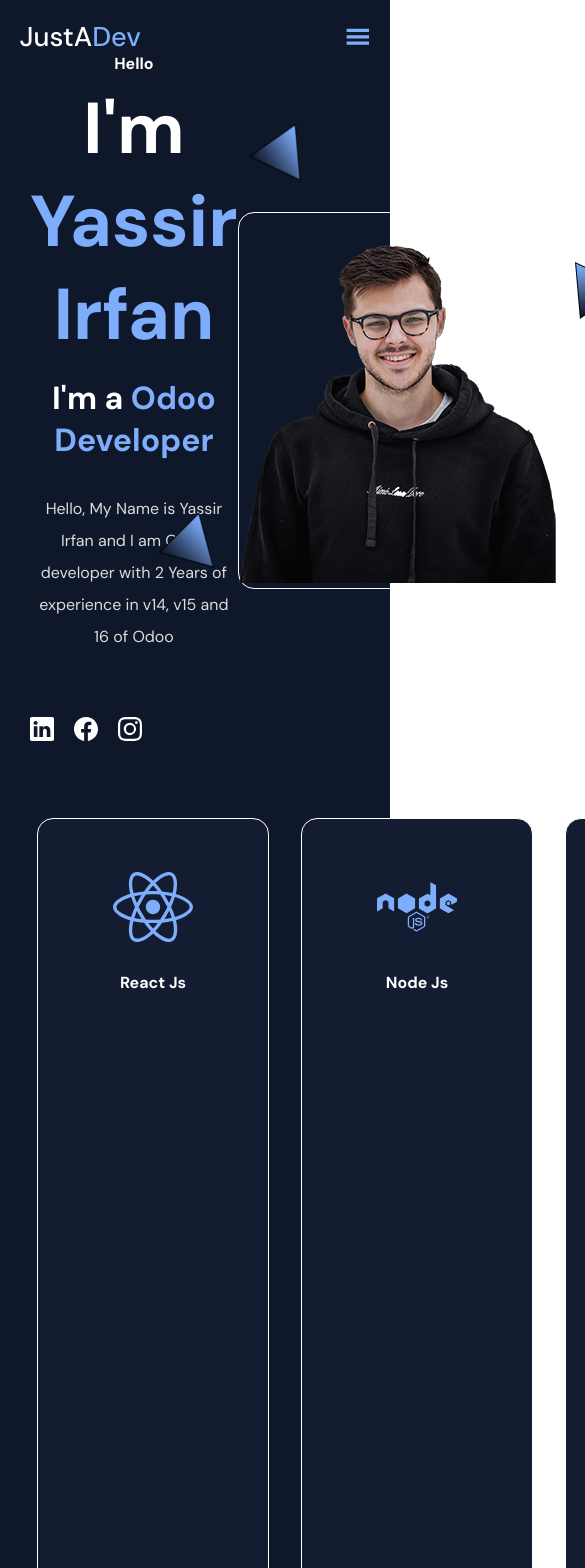
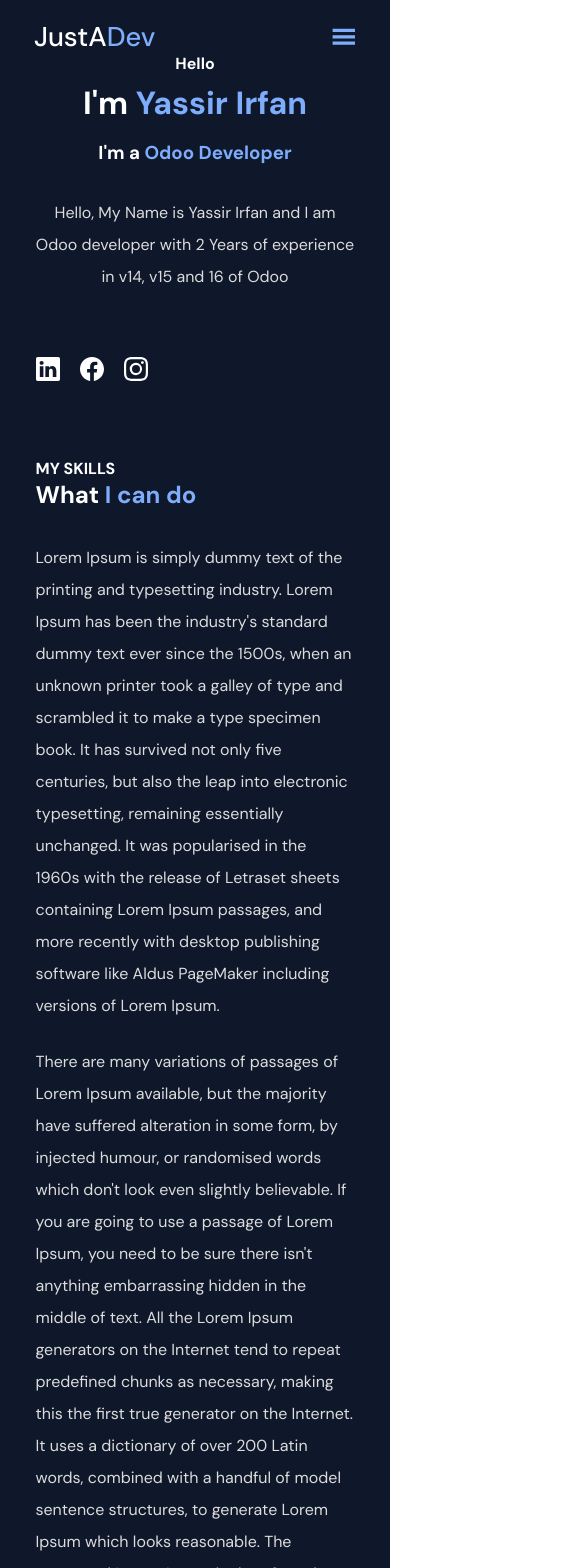
Before and after one commit to yassirirfan/personal-portfolio-react, a React (Create React App) app: page / in a window 390 px wide. Shown: the top 1568 px of the page, 585 px wide, since content can reach past the window. Built offline with nearby package versions, Linux system fonts and the light colour scheme.

Commit message:
[ADD] responsiveness

```diff
--- a/src/components/Footer.jsx
+++ b/src/components/Footer.jsx
@@ -37,7 +37,7 @@ function Footer() {
             Contact <BlueText>Me Here</BlueText>
         </Heading>
         <PaddingContainer top="3rem">
-            <FlexContainer justify="center">
+            <FlexContainer justify="center" responsiveFlex>
                 <ContactForm>
                         <PaddingContainer bottom="2rem">
                             <FormLabel>Name: </FormLabel>
--- a/src/components/MyProjects.jsx
+++ b/src/components/MyProjects.jsx
@@ -14,6 +14,9 @@ const MyProjects = () => {
         id="Projects"
         top="5%"
         bottom="5%"
+        responsiveTop="20%"
+        responsiveLeft="1rem"
+        responsiveRight="1rem"
     >
         <Heading as="h4" size="h4">
             MY PROJECTS
--- a/src/components/MySkills.jsx
+++ b/src/components/MySkills.jsx
@@ -24,8 +24,14 @@ const MySkills = () => {
       id="Skills"
       top="10%"
       bottom="10%"
+      responsiveLeft="1rem"
+      responsiveRight="1rem"
     >
-      <FlexContainer fullWidthChild>
+      <FlexContainer
+        responsiveFlex
+        responsiveDirection="column-reverse"
+        fullWidthChild
+      >
         {/* ---left-container-- */}
         <SkillCardContainer>
           {Skills.map((skill) => (
--- a/src/components/NavbBar.jsx
+++ b/src/components/NavbBar.jsx
@@ -1,43 +1,57 @@
-import React, { useState } from 'react'
+import React, { useState, useEffect } from "react";
 
 import {
   PaddingContainer,
   FlexContainer,
   Container,
-  BlueText
-} from  '../styles/Global.styled';
+  BlueText,
+} from "../styles/Global.styled";
 
-import{ GiHamburgerMenu } from 'react-icons/gi';
-import { NavbBarContainer, Logo, MenuIcon } from '../styles/NavBar.styled';
-import { NavMenu } from './layouts/NavMenu'
+import { GiHamburgerMenu } from "react-icons/gi";
+import { NavbBarContainer, Logo, MenuIcon } from "../styles/NavBar.styled";
+import { NavMenu } from "./layouts/NavMenu";
+import { theme } from "../utils/Theme";
 
 function NavbBar() {
-  const [openMenu, setOpenMenu] = useState(false)
+  const [openMenu, setOpenMenu] = useState(false);
+  const [sticky, setSticky] = useState(false);
+
+  useEffect(() => {
+  const onScroll = () => {
+    window.pageYOffset > 50 ? setSticky(true) : setSticky(false);
+  };
+  window.addEventListener("scroll", onScroll);
+  return () => window.removeEventListener("scroll", onScroll);
+  }, []);
+
   return (
-    <NavbBarContainer bgColor="transparent">
+    <NavbBarContainer bgColor={sticky ? theme.colors.primary : "transparent"}>
       <PaddingContainer
         top="1.2rem"
         bottom="1.2rem"
+        responsiveLeft="1rem"
+        responsiveRight="1rem"
       >
         <Container>
-          <FlexContainer justify="space-between">
+          <FlexContainer justify="space-between" responsiveFlex>
             {/* --left-logo-- */}
             <Logo>
-                JustA<BlueText>Dev</BlueText>
+              JustA<BlueText>Dev</BlueText>
             </Logo>
             {/* --right-logo-- */}
             <MenuIcon
-              onClick={() => { setOpenMenu(true) }}
+              onClick={() => {
+                setOpenMenu(true);
+              }}
             >
-                <GiHamburgerMenu />
+              <GiHamburgerMenu />
             </MenuIcon>
-
           </FlexContainer>
         </Container>
         {openMenu && <NavMenu setOpenMenu={setOpenMenu} />}
       </PaddingContainer>
     </NavbBarContainer>
-  )
+  );
 }
 
-export default NavbBar
+export default NavbBar;
--- a/src/components/Showcase.jsx
+++ b/src/components/Showcase.jsx
@@ -1,5 +1,5 @@
-import React from 'react'
-
+import React from "react";
+import { motion } from "framer-motion";
 import {
     PaddingContainer,
     FlexContainer,
@@ -7,22 +7,22 @@ import {
     ParaText,
     BlueText,
     IconContainer,
-} from  '../styles/Global.styled'
+} from "../styles/Global.styled";
 
 import {
     ShowcaseImageCard,
     ShowcaseParticleContainer,
-    Particle
-} from '../styles/Showcase.styled'
+    Particle,
+} from "../styles/Showcase.styled";
 
 import {
     BsLinkedin,
     BsFacebook,
     BsInstagram
-} from 'react-icons/bs'
+} from "react-icons/bs";
 
-import ShowcaseImage from '../assets/showcase-img.png'
-import BackroundImage from '../assets/particle.png'
+import ShowcaseImage from "../assets/showcase-img.png";
+import BackroundImage from "../assets/particle.png";
 
 const Showcase = () => {
     return (
@@ -32,28 +32,32 @@ const Showcase = () => {
         right="10%"
         top="15%"
         bottom="10%"
+        responsiveLeft="1rem"
+        responsiveRight="1rem"
+        responsiveTop="8rem"
     >
         <FlexContainer align="center" text_align="left" fullWidthChild>
-
         {/* ---left-content--- */}
-            <div>
-
-                <Heading as="h4" size="h4"> Hello </Heading>
-
-                <Heading as="h1" size="h1" top="0.5rem"bottom="1rem">
+        <motion.div
+            initial={{ x: -50, opacity: 0}}
+            whileInView={{ x: 0, opacity: 1}}
+            transition={{ type: 'tween', duration: 1}}
+        >
+            <Heading as="h4" size="h4">
+            {" "} Hello {" "}
+            </Heading>
+            <Heading as="h1" size="h1" top="0.5rem" bottom="1rem">
             I'm <BlueText>Yassir Irfan</BlueText>
             </Heading>
-
             <Heading as="h3" size="h3">
             I'm a <BlueText>Odoo Developer</BlueText>
             </Heading>
-
-                <ParaText as="p" top="2rem" bottom="4rem">Hello, My Name is Yassir Irfan and I am  Odoo
-                    developer with 2 Years of experience in v14, v15 and 16 of Odoo
+            <ParaText as="p" top="2rem" bottom="4rem">
+                Hello, My Name is Yassir Irfan and I am Odoo developer with 2 Years
+                of experience in v14, v15 and 16 of Odoo
             </ParaText>
-
             {/* ---social-icons--- */}
-                <FlexContainer gap="20px">
+            <FlexContainer gap="20px" responsiveFlex>
             <IconContainer color="white" size="1.5rem">
                 <BsLinkedin />
             </IconContainer>
@@ -64,8 +68,7 @@ const Showcase = () => {
                 <BsInstagram />
             </IconContainer>
             </FlexContainer>
-
-            </div>
+        </motion.div>
 
         {/* ---right-content--- */}
         <FlexContainer justify="flex-end">
@@ -97,9 +100,8 @@ const Showcase = () => {
             </ShowcaseParticleContainer>
         </FlexContainer>
         </FlexContainer>
+    </PaddingContainer>
+    );
+};
 
-    </PaddingContainer>
-  )
-}
-
-export default Showcase
+export default Showcase;
--- a/src/components/layouts/NavMenu.jsx
+++ b/src/components/layouts/NavMenu.jsx
@@ -17,7 +17,7 @@ export const NavMenu = ({setOpenMenu}) => {
         <PaddingContainer
             left="5%" right="5%" top="2rem"
         >
-            <FlexContainer justify="flex-end">
+            <FlexContainer justify="flex-end" responsiveFlex>
                 <MenuIcon onClick = {() => setOpenMenu(false)}>
                     <AiOutlineClose />
                 </MenuIcon>
@@ -28,6 +28,7 @@ export const NavMenu = ({setOpenMenu}) => {
             <FlexContainer
               direction="column"
               align="center"
+              responsiveFlex
             >
               {NavLinks.map((link) =>
                   <MenuItem key={link.id} href={`#${link.href}`} onClick={() => setOpenMenu(false)}>{link.name}</MenuItem>
--- a/src/styles/Footer.styled.js
+++ b/src/styles/Footer.styled.jsx
@@ -2,6 +2,13 @@ import styled from 'styled-components';
 
 export const ContactForm = styled.form`
     width: 40%;
+
+    @media(max-width: ${ ({theme}) => theme.breakpoints.mobile}){
+        width: 90%;
+        margin: auto;
+
+    }
+
 `
 export const FormLabel = styled.p`
     color: ${({theme}) => theme.colors.para_text_color};
--- a/src/styles/Global.styled.js
+++ b/src/styles/Global.styled.jsx
@@ -15,6 +15,13 @@ export const PaddingContainer = styled.div`
     padding-bottom: ${({bottom}) => bottom};
     padding-left: ${({left}) => left};
     padding-right: ${({right}) => right};
+
+    @media(max-width: ${({theme}) => theme.breakpoints.mobile}){
+        padding-top : ${({responsivetop}) => responsivetop};
+        padding-bottom: ${({responsiveBottom}) => responsiveBottom};
+        padding-left: ${({responsiveLeft}) => responsiveLeft};
+        padding-right: ${({responsiveRight}) => responsiveRight};
+    }
 `
 
 export const FlexContainer = styled.div`
@@ -27,9 +34,13 @@ export const FlexContainer = styled.div`
     & > div {
         flex: ${({fullWidthChild}) => fullWidthChild && 1};
     }
+    @media(max-width: ${ ({theme}) => theme.breakpoints.mobile}){
+        display: ${({ responsiveFlex }) => responsiveFlex ? 'flex' : 'block'};
+        flex-direction:  ${({ responsiveDirection }) => responsiveDirection};
+    }
 `
 
-// Wrapping PaddingContainer Component inside the styled
+// Wrapping PaddingContainer Component inside the styled;
 // Now Heading component will be able to use the properties of PaddingContainer
 
 export const Heading = styled(PaddingContainer)`
@@ -53,6 +64,27 @@ export const Heading = styled(PaddingContainer)`
                 return;
         }
     }}
+
+    @media(max-width: ${ ({theme}) => theme.breakpoints.mobile}){
+        font-size: ${({size}) => {
+            switch(size){
+                case 'h1':
+                    return '2.5rem';
+
+                case 'h2':
+                    return '2rem';
+
+                case 'h3':
+                    return '1.5rem';
+
+                case 'h4':
+                    return '1rem';
+
+                default:
+                    return;
+            }
+        }
+    }
 `
 
 export const BlueText = styled.span`
--- a/src/styles/MyProjects.styled.js
+++ b/src/styles/MyProjects.styled.jsx
@@ -6,6 +6,12 @@ export const TechStackCard = styled.div`
     color: #fff;
     padding: 0.3rem 1rem;
     border-radius: 5px;
+
+    @media(max-width: ${ ({theme}) => theme.breakpoints.mobile}){
+        margin-right: 1rem;
+        margin-bottom: 1rem;
+    }
+
 `
 
 export const ProjectImageContainer = styled.div`
@@ -19,4 +25,10 @@ export const ProjectImage = styled.img`
     height: 300px;
     object-fit: cover;
     border-radius: 10px;
+
+    @media(max-width: ${ ({theme}) => theme.breakpoints.mobile}){
+        width: 100%;
+        margin-top: 2rem;
+    }
+
 `
--- a/src/styles/MySkills.styled.js
+++ b/src/styles/MySkills.styled.jsx
@@ -5,6 +5,11 @@ export const SkillCardContainer = styled.div`
     grid-template-columns: auto auto auto;
     grid-gap: 2rem;
     padding: 0 5%;
+
+    @media(max-width: ${ ({theme}) => theme.breakpoints.mobile}){
+        display: block;
+        padding: 0;
+    }
 `
 export const SkillCard = styled.div`
     width: 230px;
@@ -14,5 +19,10 @@ export const SkillCard = styled.div`
     display:flex;
     flex-direction: column;
     align-items: center;
-    background-color: ${({theme}) => theme.colors.primary_light}
+    background-color: ${({theme}) => theme.colors.primary_light};
+
+    @media(max-width: ${ ({theme}) => theme.breakpoints.mobile}){
+        width: 100%;
+        margin-top: 2rem;
+    }
 `
--- a/src/styles/Showcase.styled.js
+++ b/src/styles/Showcase.styled.jsx
@@ -2,6 +2,10 @@ import styled from 'styled-components';
 
 export const ShowcaseParticleContainer = styled.div`
     position: relative;
+
+    @media(max-width: ${ ({theme}) => theme.breakpoints.mobile}){
+        display: none;
+    }
 `
 
 export const ShowcaseImageCard = styled.div`
```
Also changed, not shown: src/styles/NavBar.styled.jsx (renamed from src/styles/NavBar.styled.js). Lines whose indentation alone changed are shown as unchanged.
